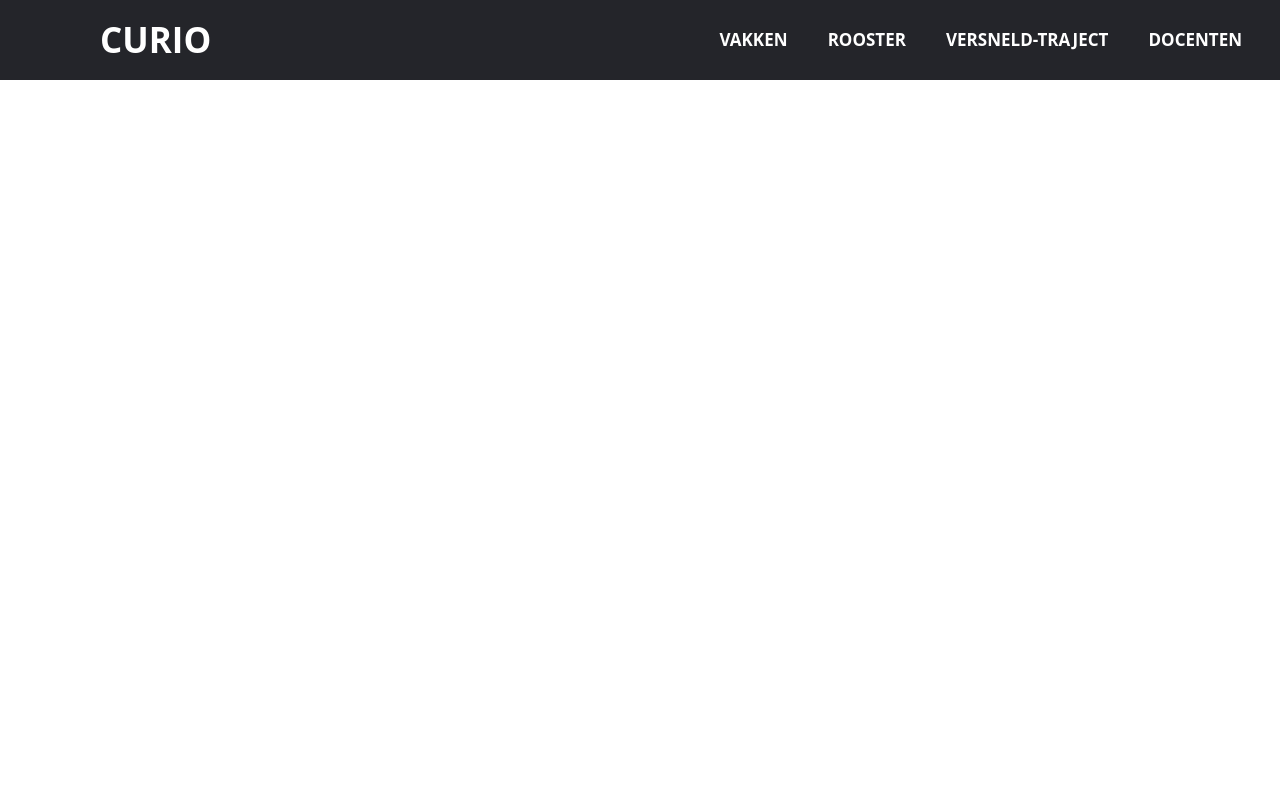
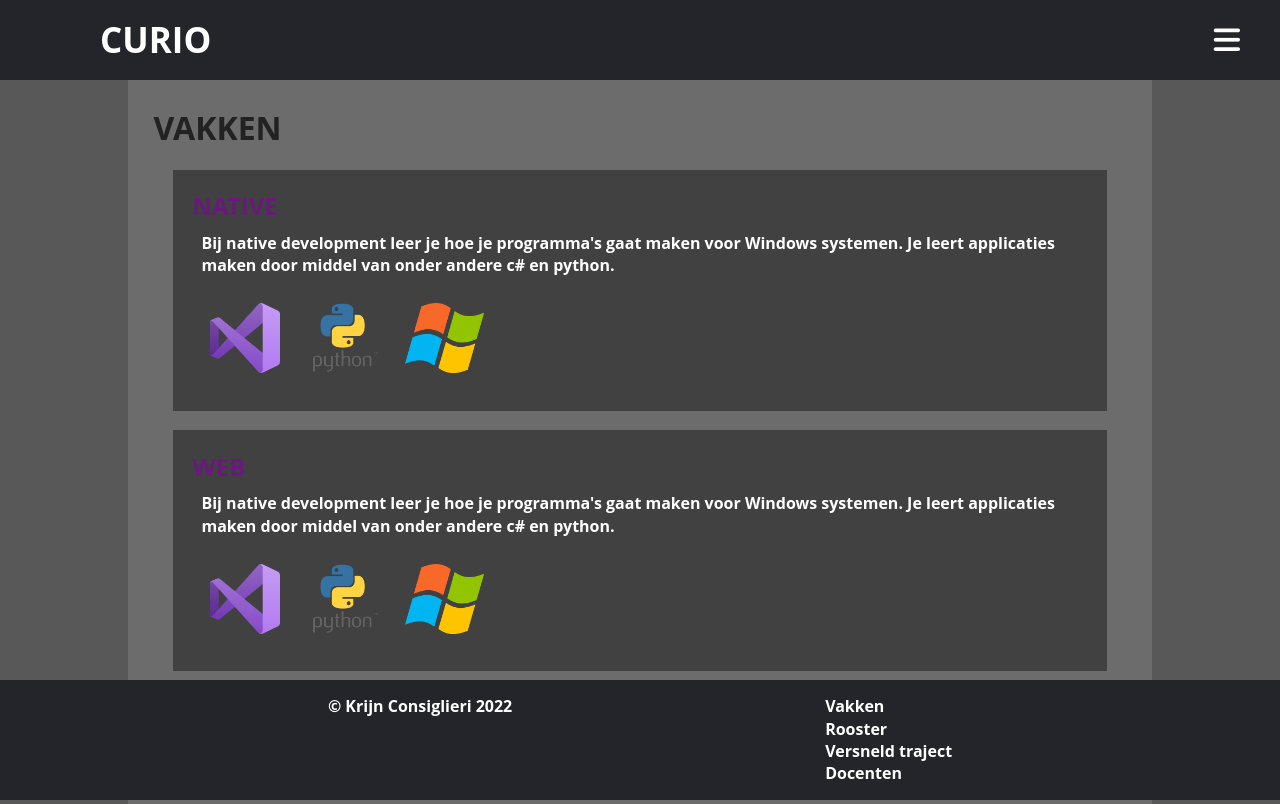
Before and after one commit to Consiglieri-K/c1goeie, a website built with Parcel: page index.html in a window 1280 px wide. Shown: the top 804 px of the page. Built offline with nearby package versions, Linux system fonts and the light colour scheme; files whose address does not match are found by name.

Commit message:
header + main + footer: see description
header sticky gemaakt, het main gedeelte met alle divs en content erin gezet + de footer gemaakt

```diff
--- a/css/main.css
+++ b/css/main.css
@@ -86,6 +86,8 @@ textarea {
 /* ==========================================================================
   / Author's custom styles
    ========================================================================== */
+
+   /* HEADER */
    *{
     padding: 0;
     margin: 0;
@@ -96,6 +98,10 @@ textarea {
   }
   body{
     font-family: Fellix,"Open Sans","Helvetica Neue",Helvetica,Arial,sans-serif;
+  }
+  header{
+    position: sticky;
+    top: 0;
   }
   nav{
     background: #24252A;
@@ -125,7 +131,7 @@ textarea {
     border-radius: 3px;
     text-transform: uppercase;
   }
-  a.active,a:hover{
+  #navelement.active,#navelement:hover{
     background: #69197c;
     transition: .5s;
   }
@@ -150,7 +156,7 @@ textarea {
       font-size: 16px;
     }
   }
-  @media (max-width: 858px){
+  @media (max-width: 1358px){
     .checkbtn{
       display: block;
     }
@@ -172,7 +178,7 @@ textarea {
     nav ul li a{
       font-size: 20px;
     }
-    a:hover,a.active{
+    #navelement:hover,#navelement.active{
       background: none;
       color: #69197c;
     }
@@ -187,7 +193,101 @@ textarea {
   }
 
 
+/* MAIN */
 
+/* vakken */
+main{
+  background-color: rgb(88, 88, 88);
+}
+
+.mainItem{
+  max-width: 80%;
+  display: flex;
+  margin: auto;
+  background: rgb(108, 108, 108);
+  padding: 2%;
+}
+
+@media (max-width: 1358px){
+  .mainItem{
+    display: block;
+  }
+}
+
+.mainItem h2{
+  color: #69197c;
+}
+
+.itemBox{
+  display: flex;
+  flex-direction: column;
+  background-color: rgb(65, 65, 65);
+  margin: 2%;
+}
+
+.itemBox,.itemImage{
+  padding: 2%;
+}
+
+.itemImage{
+  display: flex;
+  flex-direction: row;
+}
+
+@media (max-width: 556px){
+  .itemImage img{
+    height: 10px;
+  }
+  .roosterImage img{
+    height: 100px;
+  }
+}
+
+.itemImage img{
+  height: 70px;
+}
+
+.itemText p{
+  padding: 1%;
+  color:white
+}
+
+/* rooster */
+.roosterImage img{
+  height: 500px;
+}
+
+/* SCROLLBAR */
+
+
+
+
+.scroll-div{
+  color: #69197c;
+}
+
+
+/* FOOTER */
+footer{
+  background: #24252A;
+  height: 100%;
+  position: sticky;
+  bottom: 0;
+}
+
+.footerBox{
+  display: flex;
+  flex-direction: row;
+  justify-content: space-evenly;
+  padding: 15px;
+  color: white;
+}
+
+/* ROOSTER */
+
+.rooster img{
+  height: 500px;
+}
 
 /* ==========================================================================
   Helper classes
--- a/index.html
+++ b/index.html
@@ -22,23 +22,64 @@
             </label>
             <label class="logo">CURIO</label>
             <ul>
-                <li><a href="#">Vakken</a></li>
-                <li><a href="#">Rooster</a></li>
-                <li><a href="#">Versneld-traject</a></li>
-                <li><a href="#">Docenten</a></li>
+                <li><a class="active" href="#" id="navelement">Home</a></li>
+                <li><a href="vakken" id="navelement">Vakken</a></li>
+                <li><a href="#" id="navelement">Rooster</a></li>
+                <li><a href="#" id="navelement">Versneld-traject</a></li>
+                <li><a href="#" id="navelement">Docenten</a></li>
             </ul>
         </nav>
-        <section></section>
     </header>
     <main>
-        <div class="scroll-bg">
-            <div class="scroll-div">
-                <div class="scroll-object">
-
+        <div class="mainItem">
+            <h1 id="vakken">VAKKEN</h1>
+            <div class="itemBox">
+                <div class="itemText">
+                    <h2>NATIVE</h2>
+                    <p>Bij native development leer je hoe je programma's gaat maken voor Windows systemen. Je leert applicaties maken door middel van onder andere c# en python.</p>
+                </div>
+                <div class="itemImage">
+                    <a><img src="img/vslogo.png" alt="vsstudio"></a>
+                    <a><img src="img/python.png" alt="python"></a>
+                    <a><img src="img/windows.png" alt="windowslogo"></a>
+                </div>
+            </div>
+            <div class="itemBox">
+                <div class="itemText">
+                    <h2>WEB</h2>
+                    <p>Bij native development leer je hoe je programma's gaat maken voor Windows systemen. Je leert applicaties maken door middel van onder andere c# en python.</p>
+                </div>
+                <div class="itemImage">
+                    <a><img src="img/vslogo.png" alt="vsstudio"></a>
+                    <a><img src="img/python.png" alt="python"></a>
+                    <a><img src="img/windows.png" alt="windowslogo"></a>
                 </div>
             </div>
         </div>
+        <div class="mainItem">
+            <h1 id="rooster">ROOSTER</h1>
+            <div class="itemBox">
+                <div class="itemText">
+                    <p>Zo ziet het rooster van een eerste jaars student eruit:</p>
+                </div>
+                <div class="roosterImage">
+                    <a><img src="img/rooster.png" alt="rooster"></a>
+                </div>
+            </div>
+        </div>
+
     </main>
+    <footer>
+        <div class="footerBox">
+            <li>&#169; Krijn Consiglieri 2022</li>
+            <div class="ul">
+                <li>Vakken</li>
+                <li>Rooster</li>
+                <li>Versneld traject</li>
+                <li>Docenten</li>
+            </div>
+        </div>
+    </footer>
 </body>
 
 </html>
```
